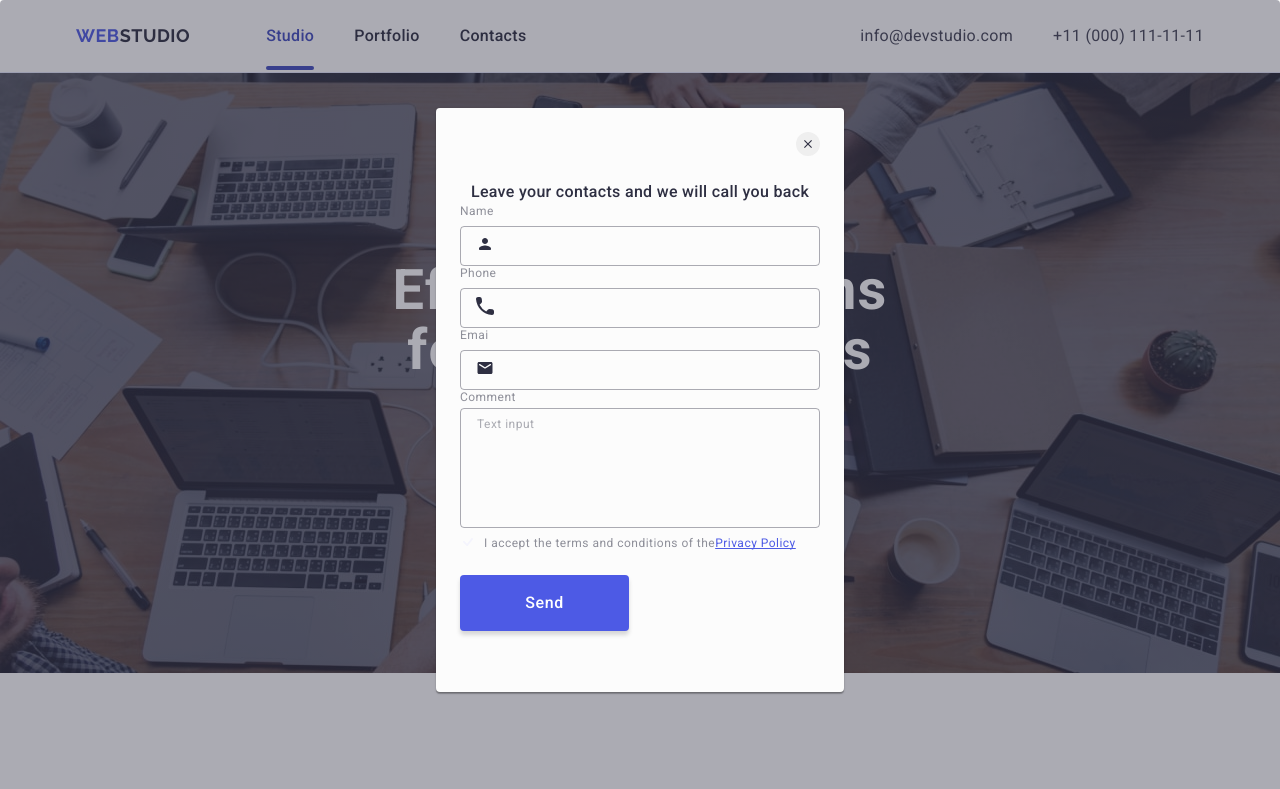
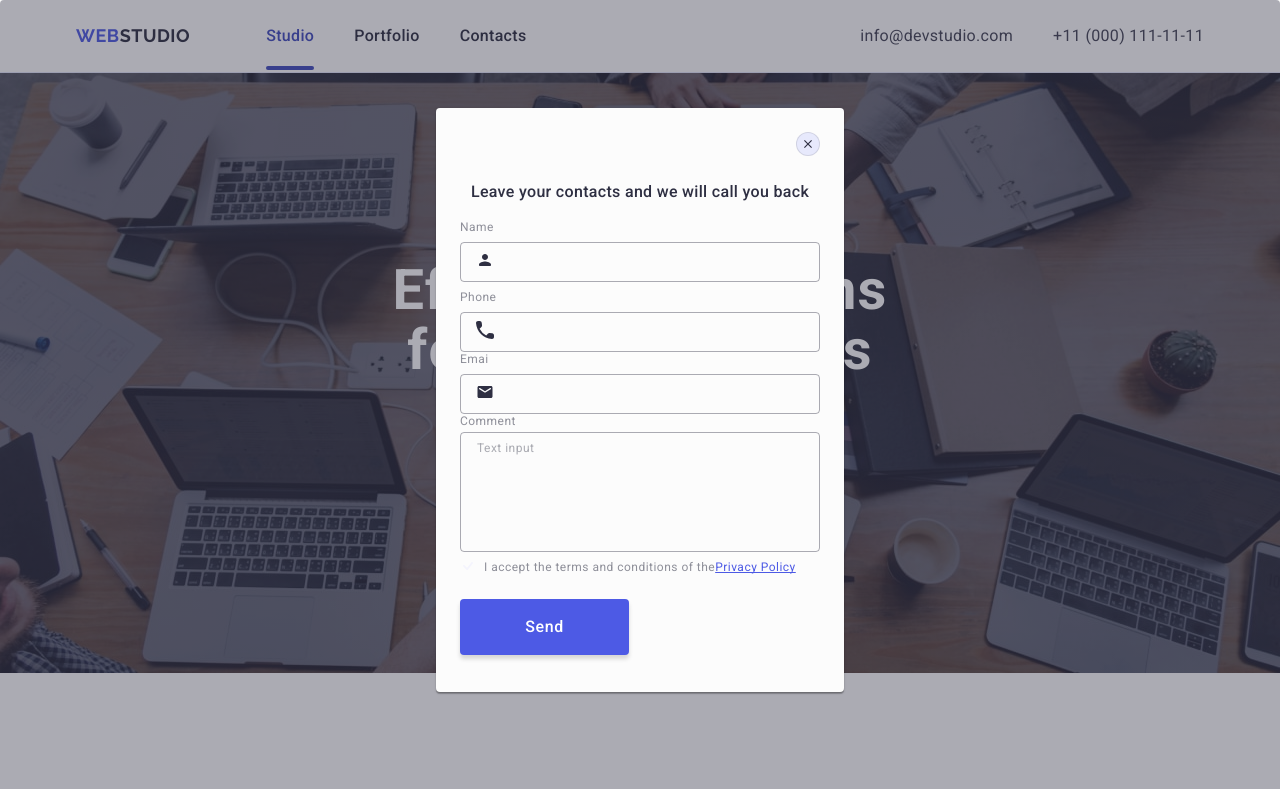
Before and after one commit to AlonaPehasheva/goit-markup-hm-05, a plain HTML site: page index.html in a window 1280 px wide. Shown: the top 789 px of the page. Drawn offline with nearby package versions, Linux system fonts and the light colour scheme.

Commit message:
add initiale files

```diff
--- a/css/styles.css
+++ b/css/styles.css
@@ -549,22 +549,32 @@ img {
   width: 100%;
 }
 .modal-close-btn {
+  display: flex;
   position: absolute;
+  justify-content: center;
+  align-items: center;
   padding: 0;
   top: 24px;
   right: 24px;
   line-height: 0;
   margin-top: 0;
-  border-radius: 100%;
+  border-radius: 50%;
   width: 24px;
   height: 24px;
-  border: none;
+  background-color: #e7e9fc;
+  border: 1px solid rgba(0, 0, 0, 0.1);
   cursor: pointer;
   fill: #2e2f42;
-  transition: stroke backgraund-color 250ms cubic-bezier(0.4, 0, 0.2, 1);
+  transition: background-color 250ms cubic-bezier(0.4, 0, 0.2, 1),
+    border 250ms cubic-bezier(0.4, 0, 0.2, 1);
+}
+.icon-modal-close-btn {
+  transition: fill 250ms cubic-bezier(0.4, 0, 0.2, 1);
 }
 
-.modal-close-btn:hover {
+.modal-close-btn:hover,
+.modal-close-btn:focus {
+  border: none;
   background-color: #404bbf;
   fill: #fff;
 }
@@ -577,6 +587,7 @@ img {
   letter-spacing: 0.02em;
   text-align: center;
   color: #2e2f42;
+  margin-bottom: 16px;
 }
 
 .field-wrapper {
@@ -621,7 +632,7 @@ img {
 }
 
 .modal-input:focus {
-  order-color: #4d5ae5;
+  border-color: #4d5ae5;
 }
 
 .modal-input:focus + .icon-field {
--- a/index.html
+++ b/index.html
@@ -485,20 +485,24 @@
                             <use href="./images/icons.svg#icon-name"></use>
                         </svg>
                     </div>
+                </div>
 
-                    <label class="label-modal" for="user-phone">Phone</label>
+                <div class="field-wrappe"><label class="label-modal" for="user-phone">Phone</label>
                     <div class="field-icon-container">
                         <input class="modal-input" type="tel" name="user-phone" id="user-phone">
                         <svg class="icon-field" width="18" height="24">
                             <use href="./images/icons.svg#icon-phone"></use>
                         </svg>
                     </div>
-                    <label class="label-modal" for="user-email">Emai</label>
+                </div>
+
+                <div class="field-wrappe"><label class="label-modal" for="user-email">Emai</label>
                     <div class="field-icon-container">
                         <input class="modal-input" type="email" name="user-email" id="user-email">
                         <svg class="icon-field" width="18" height="24">
                             <use href="./images/icons.svg#icon-email"></use>
                         </svg>
+                    </div>
                 </div>
 
                 <div class="field-icon-container">
@@ -508,8 +512,8 @@
                 </div>
 
                 <div class="field-wrapper checkbox-container">
-                        <input class="input-checkbox visually-hidden" type="checkbox" name="user-privacy"
-                            id="user-privacy" value="true">
+                    <input class="input-checkbox visually-hidden" type="checkbox" name="user-privacy" id="user-privacy"
+                        value="true">
                     <label class="label-checkbox" for="user-privacy">
                         <span class="span-checkbox">
                             <svg class="icon-checkbox" width="10" height="8">
@@ -522,7 +526,7 @@
 
                 <button class="submit-btn" type="submit">Send</button>
 
-                </div>
+
 
             </form>
 
```
Lines whose indentation alone changed are shown as unchanged.
